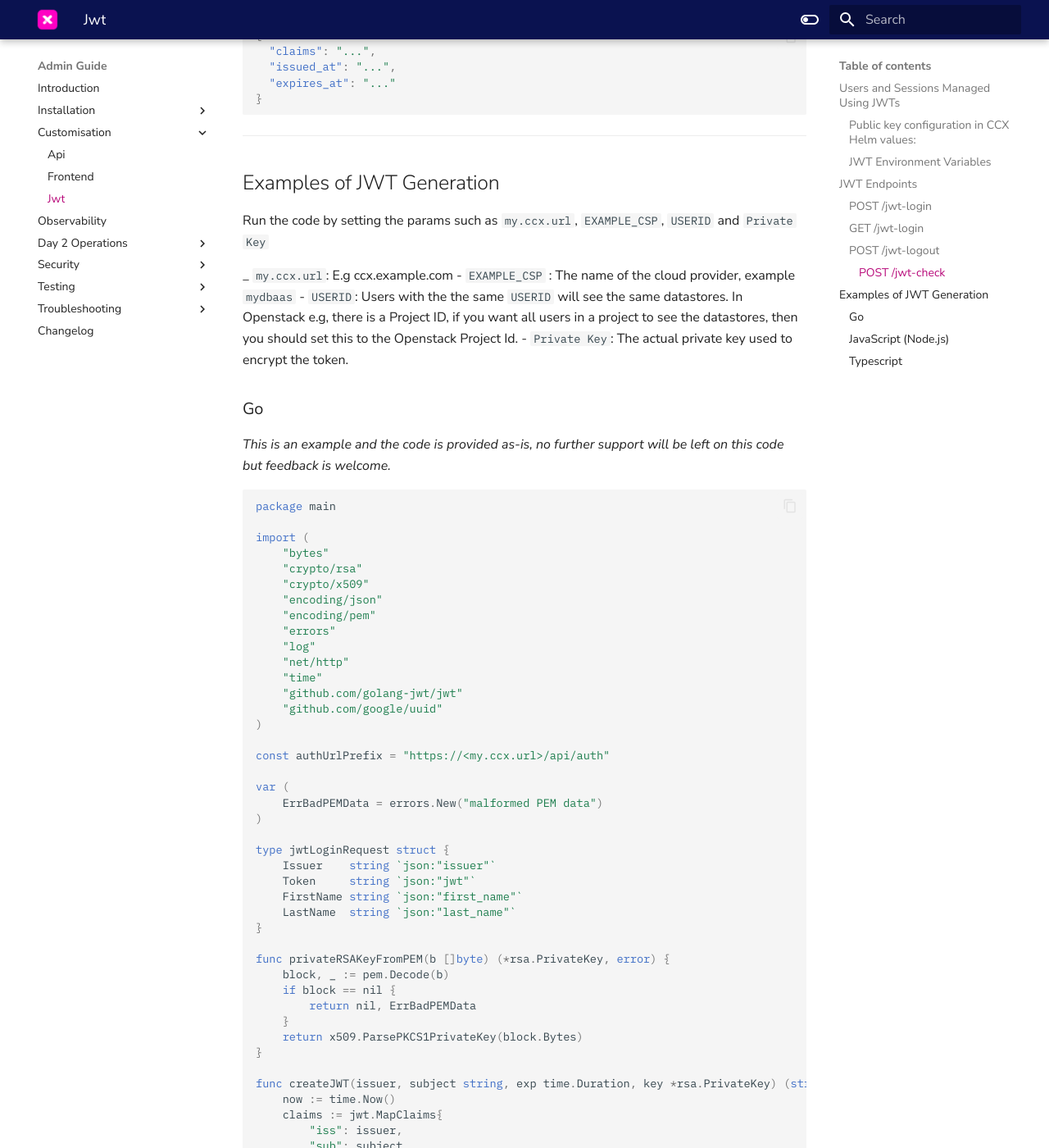
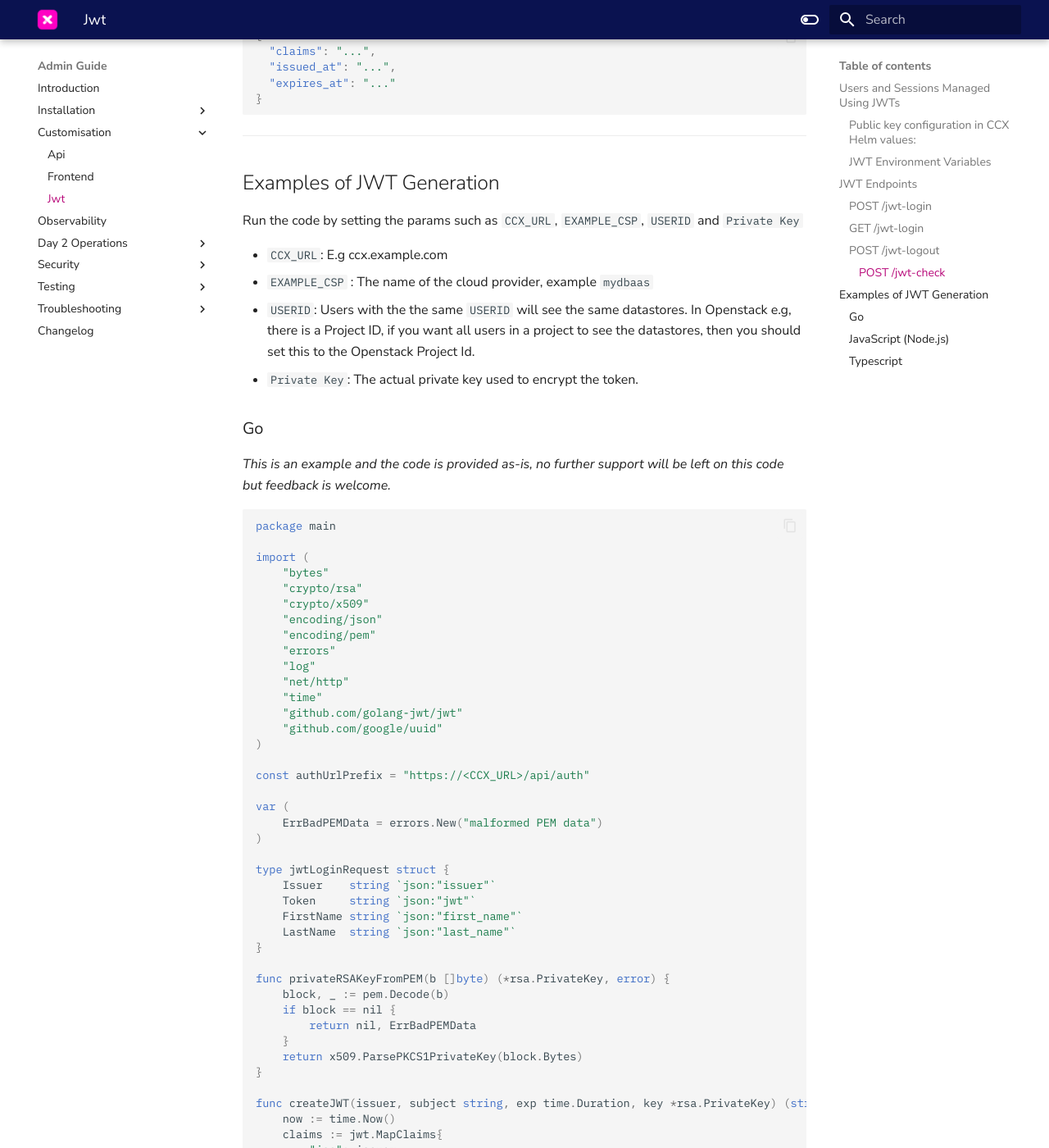
Before and after one commit to severalnines/ccx-docs, an MkDocs documentation site: the page built from docs/admin/Customisation/JWT.md, in a window 1280 px wide and 1400 px high, scrolled down 3514 px. Shown: the whole window at 82% size. Built offline with MkDocs 1.6.1 and Material for MkDocs 9.7.7, drawn with Linux system fonts in a browser that asks for light colours; comment, search, counter and statistics services are not loaded; some of the changed text lies outside the part shown.

Commit message:
small up

```diff
--- a/docs/admin/Customisation/JWT.md
+++ b/docs/admin/Customisation/JWT.md
@@ -128,9 +128,9 @@ There are four endpoints for handling JWTs, all prefixed with `/api/auth`:
 
 ## Examples of JWT Generation
 
-Run the code by setting the params such as `my.ccx.url`, `EXAMPLE_CSP`, `USERID` and `Private Key`
+Run the code by setting the params such as `CCX_URL`, `EXAMPLE_CSP`, `USERID` and `Private Key`
 
-_ `my.ccx.url`: E.g ccx.example.com
+- `CCX_URL`: E.g ccx.example.com
 - `EXAMPLE_CSP` : The name of the cloud provider, example `mydbaas`
 - `USERID`:  Users with the the same `USERID` will see the same datastores. In Openstack e.g, there is a Project ID, if you want all users in a project to see the datastores, then you should set this to the Openstack Project Id.
 - `Private Key`: The actual private key used to encrypt the token.
@@ -156,7 +156,7 @@ import (
     "github.com/google/uuid"
 )
 
-const authUrlPrefix = "https://<my.ccx.url>/api/auth"
+const authUrlPrefix = "https://<CCX_URL>/api/auth"
 
 var (
     ErrBadPEMData = errors.New("malformed PEM data")
@@ -243,7 +243,7 @@ const axios = require('axios');
 const { v4: uuidv4 } = require('uuid');
 
 // --- Config ---
-const authUrlPrefix = "https://<my.ccx.url>/api/auth";
+const authUrlPrefix = "https://<CCX_URL>/api/auth";
 const privateKey = fs.readFileSync('./ccx.key', 'utf-8'); // path to your PEM file
 
 // --- JWT Creation ---
@@ -328,7 +328,7 @@ interface JwtLoginRequest {
 }
 
 // ---- Config ----
-const authUrlPrefix = "https://<my.ccx.url>/api/auth";
+const authUrlPrefix = "https://<CCX_URL>/api/auth";
 
 // Load private key (PEM)
 const privateKey: string = fs.readFileSync('./ccx.key', 'utf-8');
```
